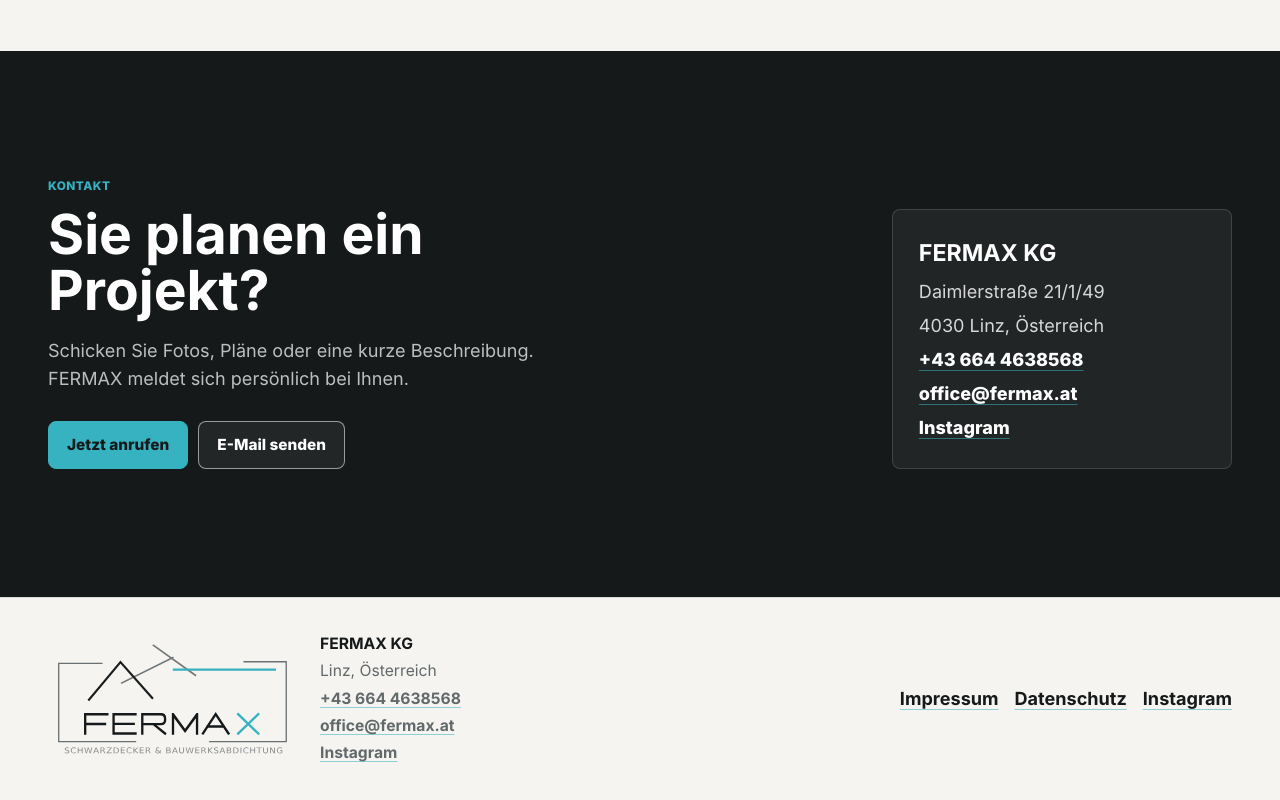
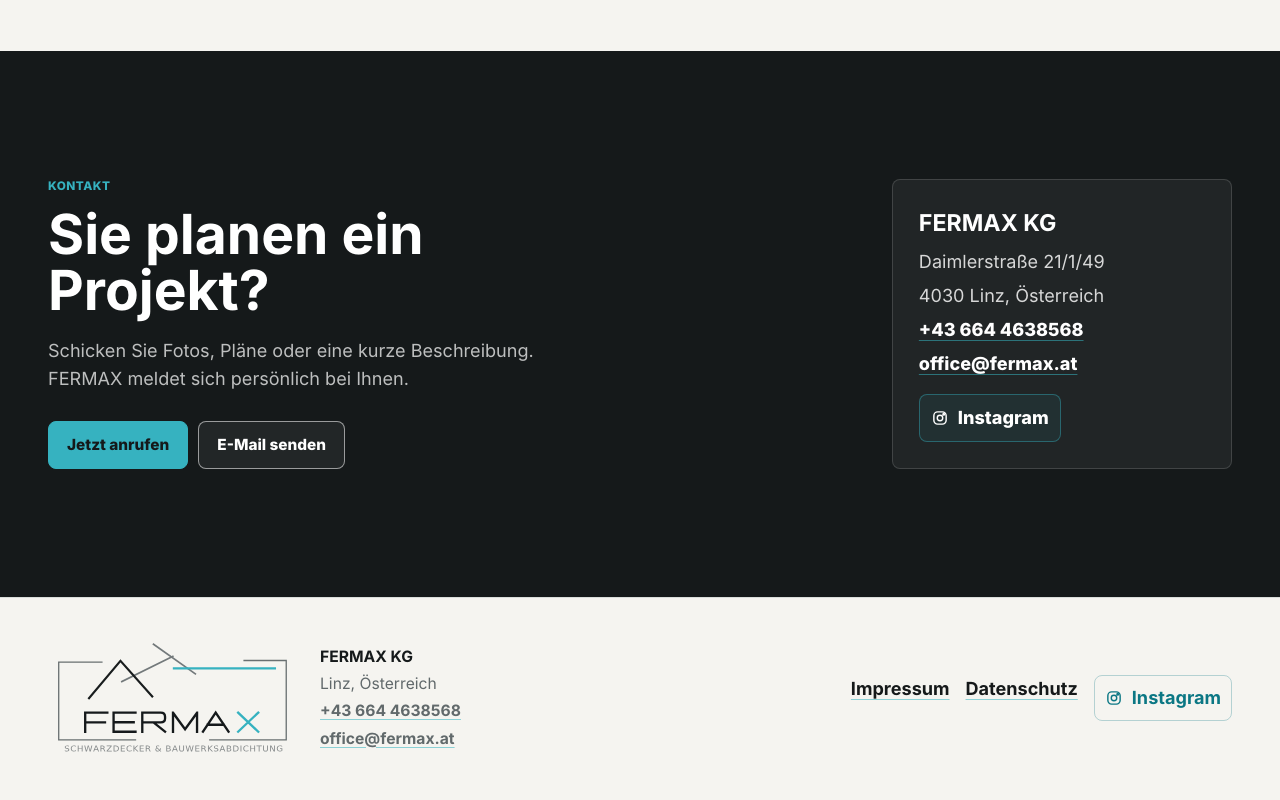
Before and after one commit to jonas201422/fermax, a website built with Vite: page index.html in a window 1280 px wide. Shown: the part 4958-5758 px from the top of the page. Built offline with nearby package versions, Linux system fonts and the light colour scheme.

Commit message:
Style Instagram social link

```diff
--- a/index.html
+++ b/index.html
@@ -299,7 +299,14 @@
             <span>4030 Linz, Österreich</span>
             <a href="tel:+436644638568">+43 664 4638568</a>
             <a href="mailto:office@fermax.at">office@fermax.at</a>
-            <a href="https://www.instagram.com/fermax.dach/" target="_blank" rel="noopener noreferrer">Instagram</a>
+            <a class="social-link" href="https://www.instagram.com/fermax.dach/" target="_blank" rel="noopener noreferrer">
+              <svg aria-hidden="true" viewBox="0 0 24 24" width="18" height="18" focusable="false">
+                <rect x="3.8" y="3.8" width="16.4" height="16.4" rx="5.1"></rect>
+                <circle cx="12" cy="12" r="3.65"></circle>
+                <circle cx="16.9" cy="7.1" r="1.05"></circle>
+              </svg>
+              Instagram
+            </a>
           </address>
         </div>
       </section>
@@ -315,12 +322,18 @@
           <span>Linz, Österreich</span>
           <a href="tel:+436644638568">+43 664 4638568</a>
           <a href="mailto:office@fermax.at">office@fermax.at</a>
-          <a href="https://www.instagram.com/fermax.dach/" target="_blank" rel="noopener noreferrer">Instagram</a>
         </div>
         <nav class="footer-nav" aria-label="Rechtliches">
           <a href="/impressum/">Impressum</a>
           <a href="/datenschutz/">Datenschutz</a>
-          <a href="https://www.instagram.com/fermax.dach/" target="_blank" rel="noopener noreferrer" aria-label="FERMAX KG auf Instagram öffnen">Instagram</a>
+          <a class="footer-social" href="https://www.instagram.com/fermax.dach/" target="_blank" rel="noopener noreferrer" aria-label="FERMAX KG auf Instagram öffnen">
+            <svg aria-hidden="true" viewBox="0 0 24 24" width="18" height="18" focusable="false">
+              <rect x="3.8" y="3.8" width="16.4" height="16.4" rx="5.1"></rect>
+              <circle cx="12" cy="12" r="3.65"></circle>
+              <circle cx="16.9" cy="7.1" r="1.05"></circle>
+            </svg>
+            Instagram
+          </a>
         </nav>
       </div>
     </footer>
--- a/scripts/qa-site.mjs
+++ b/scripts/qa-site.mjs
@@ -177,6 +177,11 @@ await check("contact links are exact", async () => {
   if (!hrefs.includes("https://www.instagram.com/fermax.dach/")) throw new Error("instagram link missing");
 });
 
+await check("instagram links include svg icons", async () => {
+  const count = await page.locator("a[href='https://www.instagram.com/fermax.dach/'] svg").count();
+  if (count < 2) throw new Error(`expected instagram svg icons, got ${count}`);
+});
+
 await check("keyboard focus reaches nav and CTAs", async () => {
   await page.keyboard.press("Home");
   for (let i = 0; i < 9; i += 1) await page.keyboard.press("Tab");
--- a/src/styles.css
+++ b/src/styles.css
@@ -777,6 +777,37 @@ p {
   font-weight: 760;
 }
 
+.social-link,
+.footer-social {
+  display: inline-flex;
+  align-items: center;
+  gap: 9px;
+}
+
+.social-link {
+  margin-top: 10px;
+  padding: 9px 11px;
+  border: 1px solid rgba(54, 178, 192, 0.42);
+  border-radius: var(--radius);
+  background: rgba(54, 178, 192, 0.08);
+  text-decoration: none;
+}
+
+.social-link:hover {
+  border-color: rgba(54, 178, 192, 0.78);
+  background: rgba(54, 178, 192, 0.13);
+}
+
+.social-link svg,
+.footer-social svg {
+  flex: 0 0 auto;
+  fill: none;
+  stroke: currentColor;
+  stroke-width: 1.9;
+  stroke-linecap: round;
+  stroke-linejoin: round;
+}
+
 .site-footer {
   background: var(--paper);
   border-top: 1px solid var(--line);
@@ -814,6 +845,19 @@ p {
 .footer-nav a,
 .footer-contact a {
   font-weight: 720;
+}
+
+.footer-social {
+  padding: 8px 10px;
+  border: 1px solid rgba(11, 119, 132, 0.28);
+  border-radius: var(--radius);
+  color: var(--accent-on-light);
+  text-decoration: none;
+}
+
+.footer-social:hover {
+  border-color: rgba(11, 119, 132, 0.52);
+  background: rgba(11, 119, 132, 0.08);
 }
 
 .mobile-action-bar {
```
